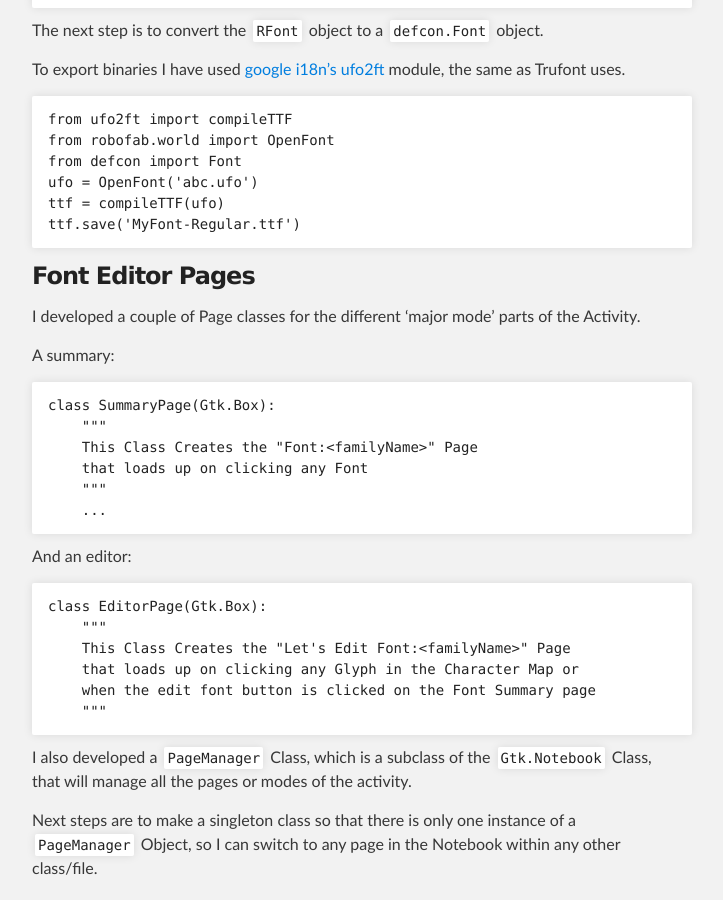
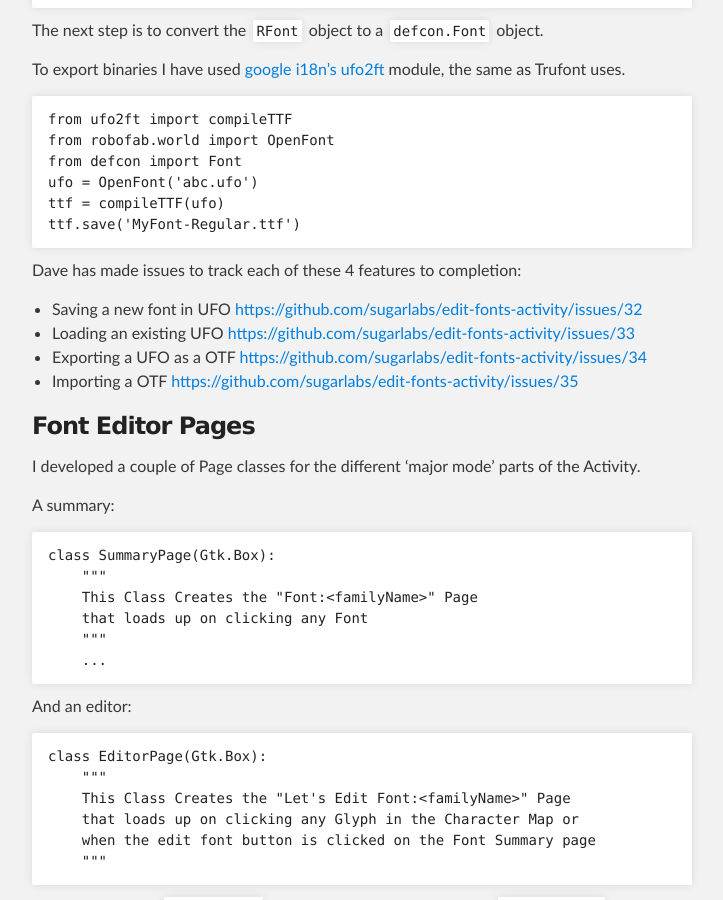
Before and after one commit to sugarlabs/edit-fonts-activity, a Jekyll site: the page built from _posts/2016-06-14-week-3-work.md, in a window 1280 px wide and 900 px high, scrolled down 1106 px. Shown: the whole window, without its empty margins (288-1011 px from the left). Built offline with Jekyll 4.4.1, drawn with Linux system fonts in a browser that asks for light colours.

Commit message:
Update 2016-06-14-week-3-work.md

```diff
--- a/_posts/2016-06-14-week-3-work.md
+++ b/_posts/2016-06-14-week-3-work.md
@@ -43,6 +43,13 @@ To export binaries I have used [google i18n's ufo2ft](https://github.com/googlei
     ttf = compileTTF(ufo)
     ttf.save('MyFont-Regular.ttf')
 
+Dave has made issues to track each of these 4 features to completion:
+
+* Saving a new font in UFO <https://github.com/sugarlabs/edit-fonts-activity/issues/32>
+* Loading an existing UFO <https://github.com/sugarlabs/edit-fonts-activity/issues/33>
+* Exporting a UFO as a OTF <https://github.com/sugarlabs/edit-fonts-activity/issues/34>
+* Importing a OTF <https://github.com/sugarlabs/edit-fonts-activity/issues/35>
+
 ### Font Editor Pages
 
 I developed a couple of Page classes for the different 'major mode' parts of the Activity.
```
